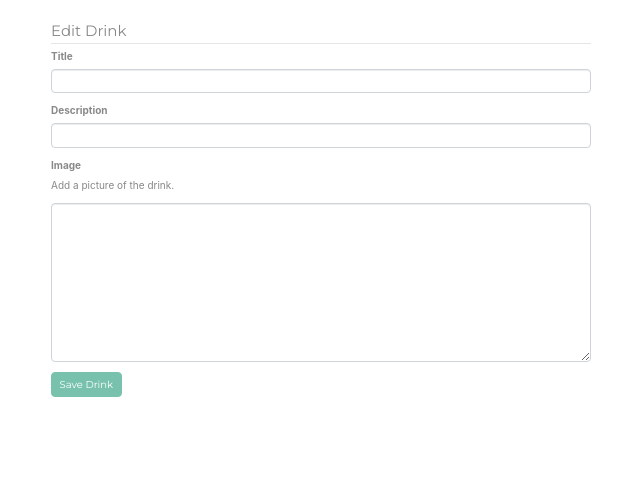
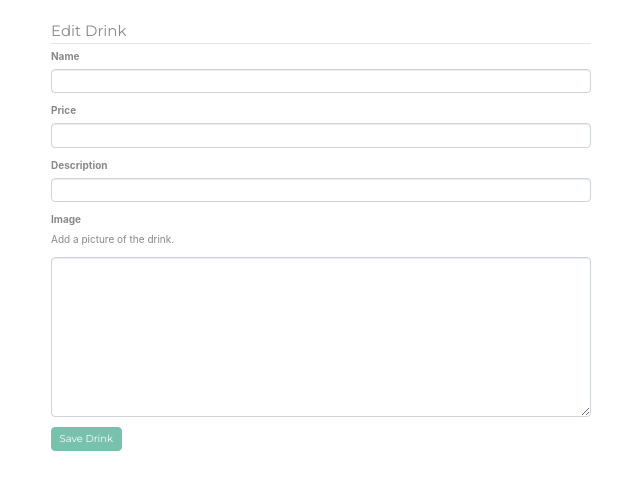
Before and after one commit to uyennguyen16900/contractor-project, a Flask app: page /drinks/new in a window 1280 px wide. Shown: the part 62-552 px from the top of the page, without its empty margins (319-959 px from the left). Run offline with Flask 2, Linux system fonts and the light colour scheme; some libraries are stand-ins or nearby versions.

Commit message:
adding drink form

```diff
--- a/app.py
+++ b/app.py
@@ -26,9 +26,9 @@ def drinks_submit():
     """Submit a new drink."""
     drinks = {
         'name': request.form.get('name'),
-        'price': request.form.get('price'),
+        # 'price': request.form.get('price'),
         'description': request.form.get('description'),
-        'images': request.form.get('img_url')
+        'images': request.form.get('images')
     }
     drink_id = drinks_collection.insert_one(drink).insert_id
     return redirect(url_for('drinks_show', drink_id=drink_id))
--- a/templates/partials/drink_form.html
+++ b/templates/partials/drink_form.html
@@ -2,8 +2,13 @@
     <legend>Edit Drink</legend>
     <!-- TITLE -->
     <div class='form-group'>
-        <label for='drink-title'>Title</label><br>
+        <label for='drink-title'>Name</label><br>
         <input class='form-control' id='drink-name' type='text' name='name' value='{{ drink.name }}'/>
+    </div>
+
+    <div class='form-group'>
+        <label for='drink-title'>Price</label><br>
+        <input class='form-control' id='drink-price' type='text' name='price' value='{{ drink.price }}'/>
     </div>
 
     <!-- DESCRIPTION -->
```
